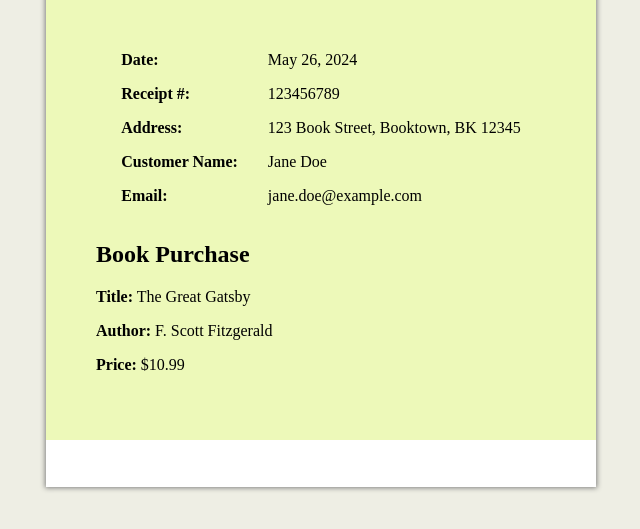
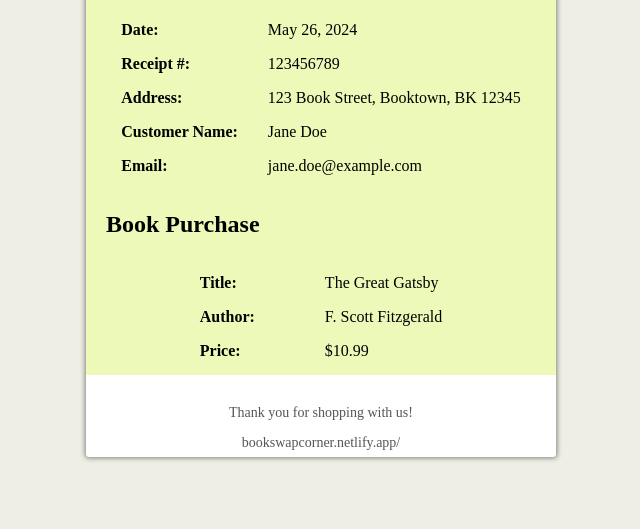
Before and after one commit to kunalsonwane77/assignment-21, a plain HTML site: page index.html in a window 1280 px wide. Shown: the part 271-800 px from the top of the page, without its empty margins (319-959 px from the left). Drawn offline with Linux system fonts and the light colour scheme.

Commit message:
footer added

```diff
--- a/index.html
+++ b/index.html
@@ -13,12 +13,13 @@
             align-items: center;
         }
         .container{
-
-            height: 750px;
-            width: 550px;
+            border-radius: 3px;
+            height: 720px;
+            width: 470px;
             margin: 0 auto;
             background-color: white;
             box-shadow: 0 0 5px 1px gray;
+
 
 
         }
@@ -41,8 +42,9 @@
 
         }
         .recipt-content{
+            height: 350px;
             background-color: rgb(237, 249, 185);
-            padding: 50px;
+            padding: 20px;
 
         }
         .receipt-details{
@@ -54,6 +56,20 @@
         }
         .receipt-details p b{
             margin-right: 30px;
+        }
+        .book-details{
+            display: flex;
+            flex-wrap: wrap;
+        }
+        .book{
+            margin-right:40px;
+        }
+        .recipt-footer{
+             text-align: center;
+             margin-top: 30px;
+            font-size: 14px;
+            color: #555;
+
         }
     </style>
 </head>
@@ -88,19 +104,31 @@
         </div>
 
     </div>
+       <h2>Book Purchase</h2>
+    <div class="receipt-details">
 
-    <div class="book-details">
-        <h2>Book Purchase</h2>
-        <p><b>Title:</b>   The Great Gatsby</p>
-        <p><b>Author:</b>  F. Scott Fitzgerald</p>
-        <p><b>Price:</b>  $10.99</p>
+        <div class="book">
+        <p><b>Title:</b></p>
+        <p><b>Author:</b> </p>
+        <p><b>Price:</b></p>
+      </div>
+
+        <div>
+
+            <p>The Great Gatsby</p>
+            <p>F. Scott Fitzgerald</p>
+            <p>$10.99</p>
+
+
+        </div>
     </div>
 
    </div>
 
     <div class="recipt-footer">
 
-
+        <p>Thank you for shopping with us!</p>
+        <p>bookswapcorner.netlify.app/</p>
 
     </div>
 
```
